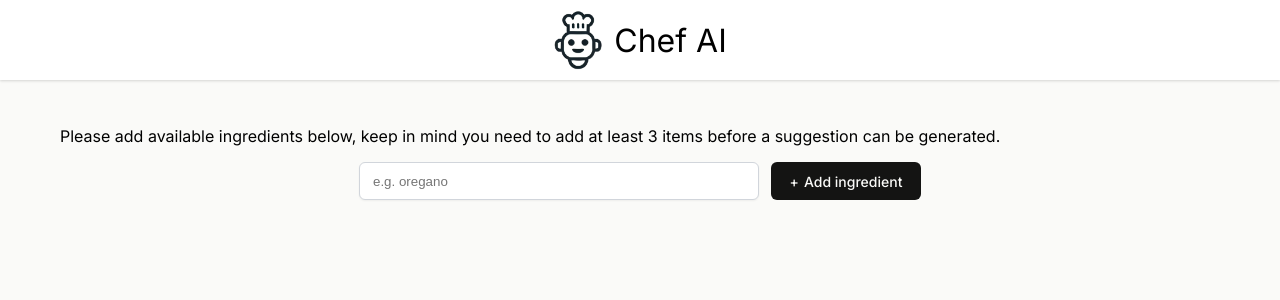
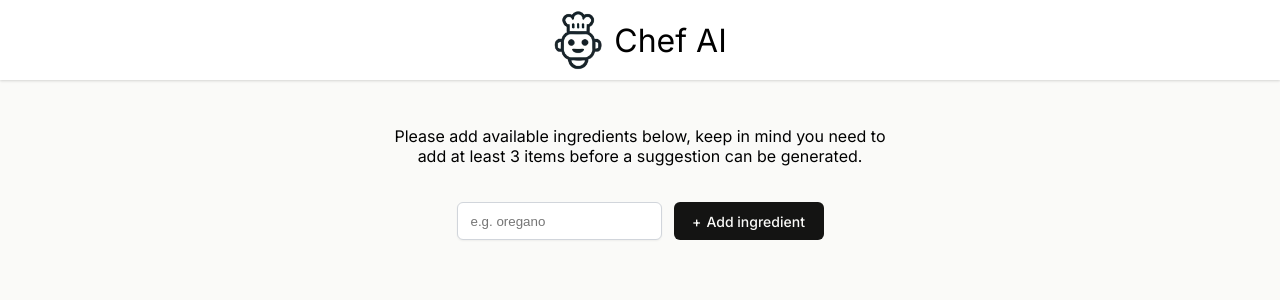
Before and after one commit to gitclonehama/react-ai-chef, a React (Vite) app: page / in a window 1280 px wide. Shown: the top 300 px of the page. Built offline with nearby package versions, Linux system fonts and the light colour scheme; no server answers; what @huggingface/inference would draw is missing.

Commit message:
fix: update main layout styles for improved alignment and spacing

```diff
--- a/src/index.css
+++ b/src/index.css
@@ -27,7 +27,17 @@ header > h1 {
 }
 
 main {
-  padding: 30px 60px 10px;
+  display: flex;
+  flex-direction: column;
+  gap: 20px;
+  padding: 30px 30px 10px;
+  justify-content: center;
+  align-items: center;
+}
+
+.explainer {
+  text-align: center;
+  max-width: 500px;
 }
 
 .add-ingredient-form {
```
